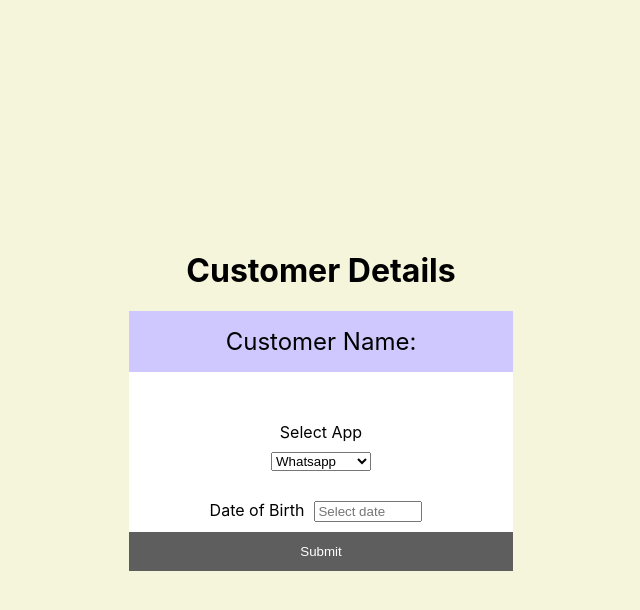
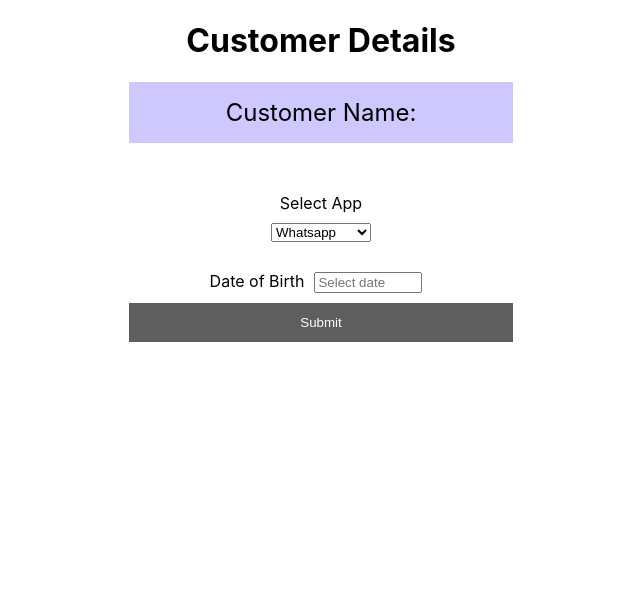
Before and after one commit to Ashii1/pwa, a React (Create React App) app: page /custDetail in a window 1280 px wide. Shown: the top 610 px of the page, without its empty margins (319-959 px from the left). Built offline with nearby package versions, Linux system fonts and the light colour scheme.

Commit message:
Add files via upload

```diff
--- a/src/App.css
+++ b/src/App.css
@@ -23,15 +23,15 @@ a{
     display: flex;
     flex-direction: column;
     justify-content: center;
-    height: 100vh;
-    background-color: beige;
+    /*height: 100vh;
+    background-color: beige;*/
 }
 .cdetails p{
   background-color: rgb(206 200 255);
   width: 100%;
   margin-top: 0;
   margin-bottom: 40px;
-  padding: 16px 0;
+  padding: 16px 13px;
   font-size: x-large;
 
 }
@@ -51,7 +51,7 @@ a{
     align-items: center;
     display: flex;
     flex-direction: column;
-    width: 30%;
+    width: 50%;
     border-radius: 20px;
     box-shadow: 0 1px 0px 2px;
     overflow: hidden;
```
